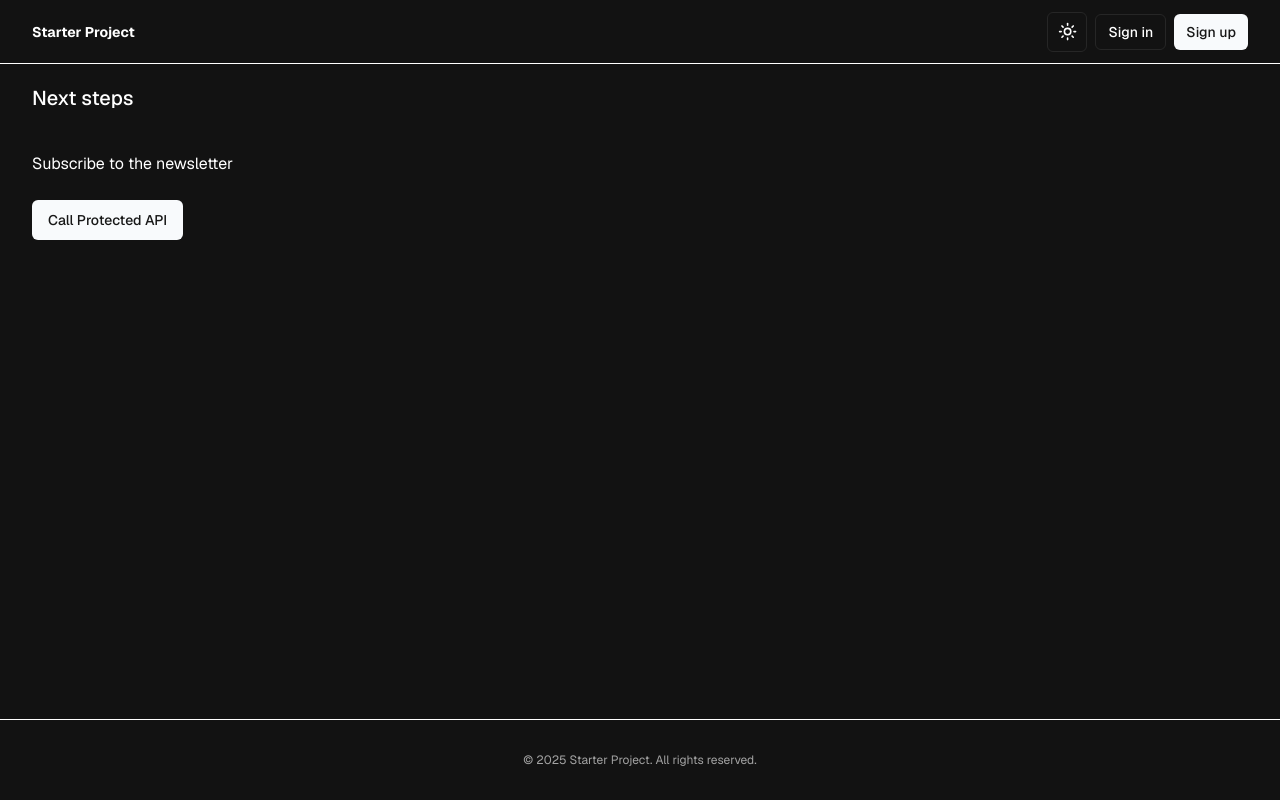
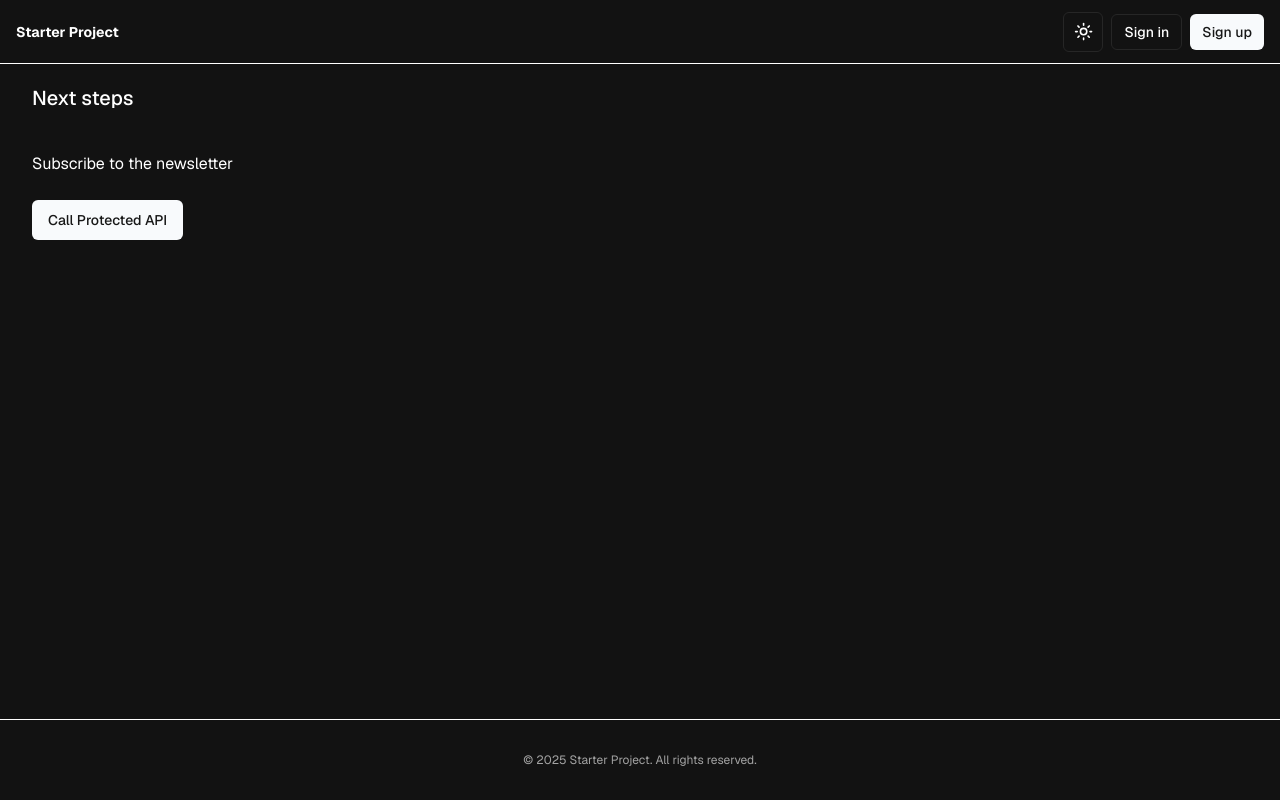
Before and after one commit to CaptainCrouton89/Starter, a Next.js app: page / in a window 1280 px wide. Built offline with nearby package versions, Linux system fonts and the light colour scheme; no server answers.

Commit message:
Refactor container to use Tailwind responsive prefixes

```diff
--- a/app/globals.css
+++ b/app/globals.css
@@ -75,40 +75,6 @@
 
 @layer components {
   .container {
-    @apply w-full mx-auto px-4;
-    max-width: 100%;
-  }
-
-  /* Small screens (default) */
-  .container {
-    max-width: 100%;
-  }
-
-  /* Medium screens (sm) */
-  @media (min-width: 640px) {
-    .container {
-      max-width: 640px;
-    }
-  }
-
-  /* Large screens (md) */
-  @media (min-width: 768px) {
-    .container {
-      max-width: 768px;
-    }
-  }
-
-  /* XL screens (lg) */
-  @media (min-width: 1024px) {
-    .container {
-      max-width: 1024px;
-    }
-  }
-
-  /* 2XL screens (xl) */
-  @media (min-width: 1280px) {
-    .container {
-      max-width: 1280px;
-    }
+    @apply w-full mx-auto px-4 max-w-full sm:max-w-md md:max-w-lg lg:max-w-xl xl:max-w-2xl;
   }
 }
--- a/components/Navbar.tsx
+++ b/components/Navbar.tsx
@@ -3,7 +3,7 @@ import HeaderAuth from "./header-auth";
 
 export default function Navbar() {
   return (
-    <nav className="container w-full border-b border-b-foreground/10 h-16">
+    <nav className="w-full border-b border-b-foreground/10 h-16">
       <div className="container h-full flex justify-between items-center text-sm">
         <div className="flex items-center">
           <Link href="/" className="font-bold">
```
Also changed, not shown: 1 other file (tests, documents, lock files or other folders).
